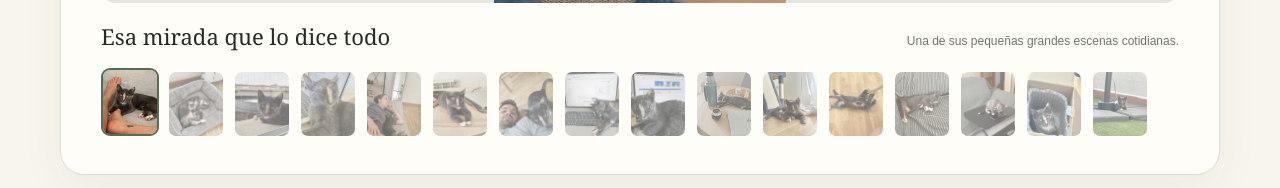
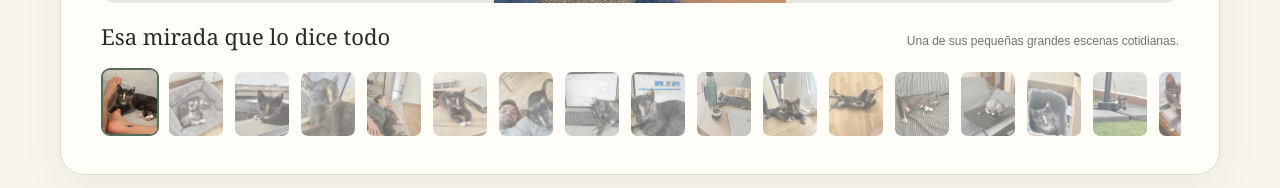
Before and after one commit to nmedvedy/kiwi, a Next.js app: page / in a window 1280 px wide. Shown: the part 1649-1837 px from the top of the page. Built offline with nearby package versions, Linux system fonts and the light colour scheme.

Commit message:
Add Kiwi's pink harness photo to the gallery

```diff
--- a/app/page.tsx
+++ b/app/page.tsx
@@ -145,6 +145,7 @@ const galleryItems = [
   { src: "/gallery/14-kiwi-tablet.webp", alt: "Kiwi observando una pantalla sobre la mesa del sofá", caption: "Control de pantalla" },
   { src: "/gallery/15-kiwi-caja.webp", alt: "Kiwi escondida dentro de una caja", caption: "La mejor caja de la casa" },
   { src: "/gallery/16-kiwi-arnes.webp", alt: "Kiwi explorando el patio con su arnés", caption: "Exploradora con arnés" },
+  { src: "/gallery/17-kiwi-arnes-rosa.webp", alt: "Kiwi mirando a cámara con su arnés rosa", caption: "Lista para pasear con su arnés rosa" },
 ];
 
 const galleryEnglish = [
@@ -164,6 +165,7 @@ const galleryEnglish = [
   { alt: "Kiwi watching a screen on the sofa table", caption: "Screen inspection" },
   { alt: "Kiwi hiding inside a box", caption: "The best box in the house" },
   { alt: "Kiwi exploring the patio in her harness", caption: "Explorer in a harness" },
+  { alt: "Kiwi looking at the camera in her pink harness", caption: "Ready for a walk in her pink harness" },
 ];
 
 const ui = {
```
Also changed, not shown: public/gallery/17-kiwi-arnes-rosa.webp (added).
